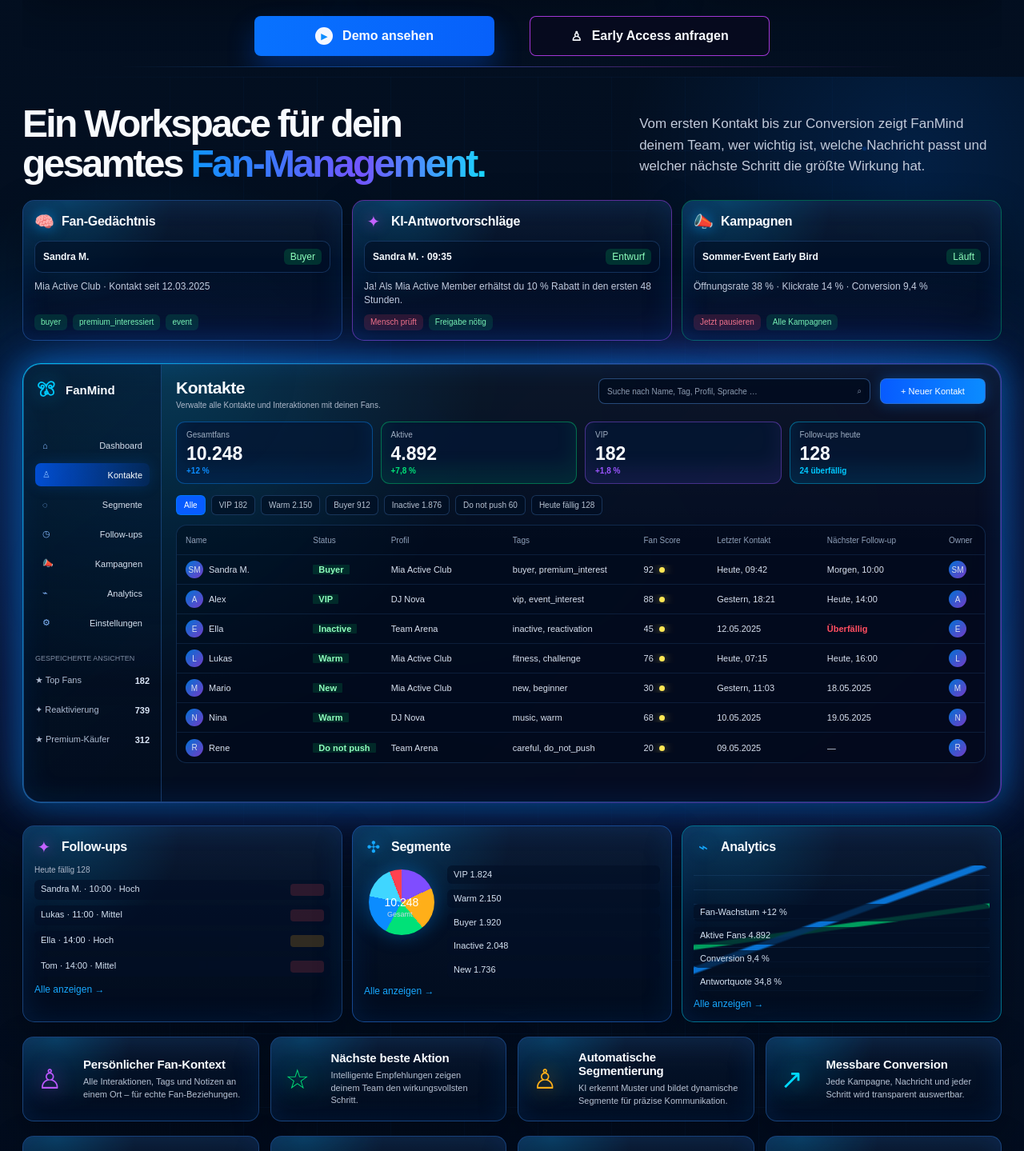
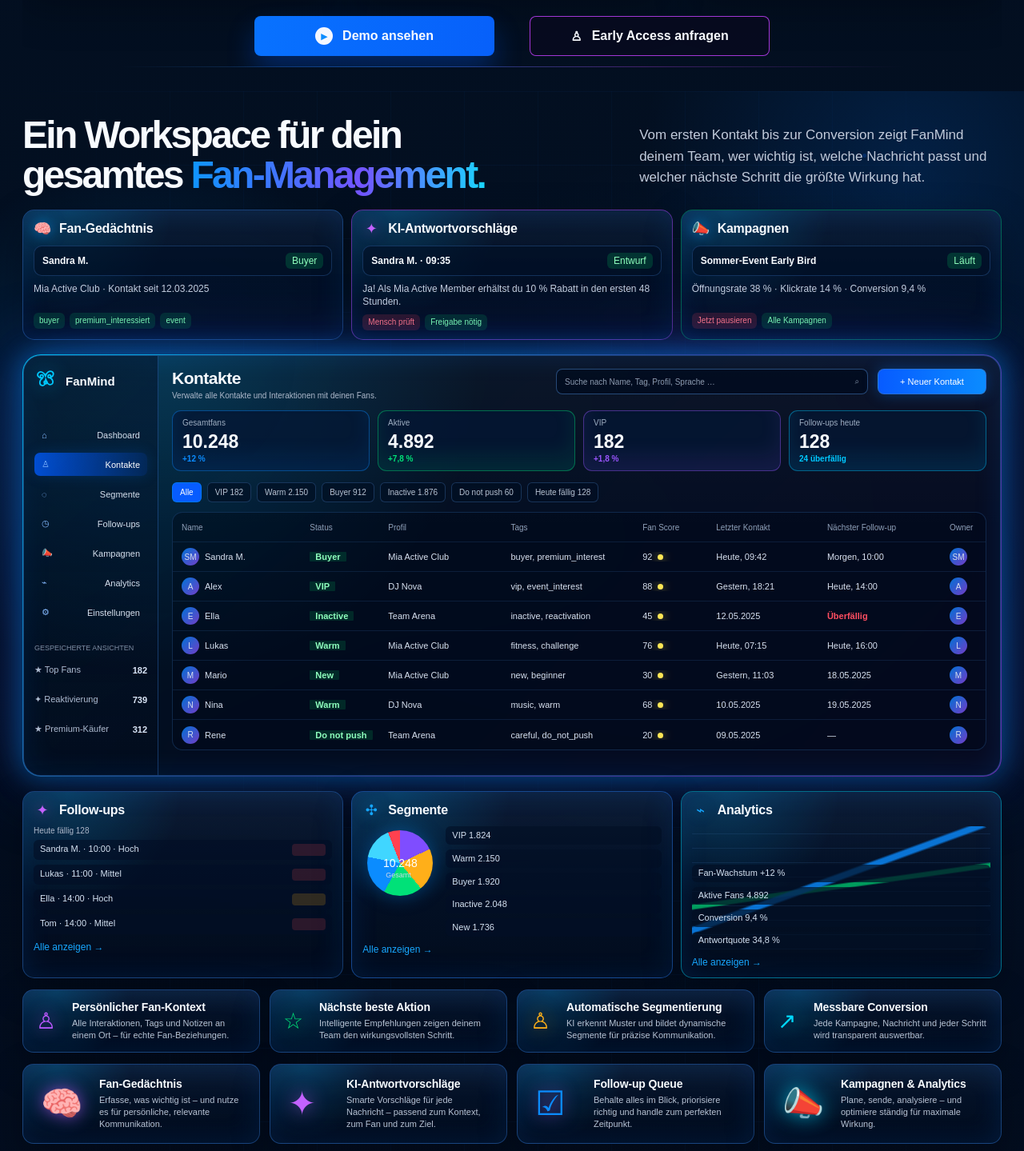
Before and after one commit to Bernds-tech/FanMind, a Next.js app: page /landing-v2 in a window 1280 px wide. Shown: the part 1951-3390 px from the top of the page at 80% size. Built offline with nearby package versions, Linux system fonts and the light colour scheme.

Commit message:
Refine product showcase visual structure

```diff
--- a/src/app/landing-v2/landing-v2.module.css
+++ b/src/app/landing-v2/landing-v2.module.css
@@ -1328,8 +1328,8 @@
 .productShowcase {
   position: relative;
   z-index: 1;
-  margin-top: 12px;
-  padding: 34px 0 28px;
+  margin-top: 30px;
+  padding: 30px 0 26px;
   isolation: isolate;
 }
 
@@ -1365,7 +1365,7 @@
   grid-template-columns: minmax(500px, 0.82fr) minmax(420px, 0.55fr);
   justify-content: space-between;
   gap: 96px;
-  margin-bottom: 20px;
+  margin-bottom: 18px;
 }
 
 .showcaseHeader h2 {
@@ -1392,14 +1392,14 @@
 
 .showcaseStage {
   display: grid;
-  grid-template-columns: minmax(280px, 0.36fr) minmax(960px, 1fr) minmax(280px, 0.34fr);
-  gap: 28px;
+  grid-template-columns: minmax(300px, 0.31fr) minmax(1080px, 1fr) minmax(300px, 0.3fr);
+  gap: 22px;
   align-items: center;
 }
 
 .showcaseSideColumn {
   display: grid;
-  gap: 12px;
+  gap: 10px;
 }
 
 .showcaseMiniCard,
@@ -1430,8 +1430,10 @@
 }
 
 .showcaseMiniCard {
-  min-height: 150px;
-  padding: 14px 14px 12px;
+  display: grid;
+  align-content: start;
+  min-height: 142px;
+  padding: 12px 13px 11px;
   border-radius: 15px;
 }
 
@@ -1450,10 +1452,10 @@
 .showcaseMiniTitle span {
   display: inline-grid;
   place-items: center;
-  width: 24px;
-  height: 24px;
+  width: 22px;
+  height: 22px;
   color: #15a7ff;
-  font-size: 20px;
+  font-size: 18px;
   text-shadow: 0 0 18px rgba(0, 160, 255, 0.74);
 }
 
@@ -1475,8 +1477,8 @@
   justify-content: space-between;
   align-items: center;
   gap: 10px;
-  margin-top: 12px;
-  padding: 9px 10px;
+  margin-top: 10px;
+  padding: 8px 10px;
   border: 1px solid rgba(58, 118, 193, 0.34);
   border-radius: 10px;
   background: rgba(2, 17, 39, 0.68);
@@ -1506,11 +1508,11 @@
 .showcaseMiniCard p {
   position: relative;
   z-index: 1;
-  margin-top: 9px;
-  min-height: 33px;
+  margin-top: 8px;
+  min-height: 30px;
   color: #c5cfdf;
   font-size: 12px;
-  line-height: 1.38;
+  line-height: 1.34;
 }
 
 .showcaseTags {
@@ -1518,12 +1520,12 @@
   z-index: 1;
   display: flex;
   flex-wrap: wrap;
-  gap: 7px;
-  margin-top: 10px;
+  gap: 6px;
+  margin-top: 8px;
 }
 
 .showcaseTags span {
-  padding: 5px 8px;
+  padding: 5px 7px;
   border-radius: 6px;
   color: #7dffb1;
   background: rgba(0, 162, 85, 0.2);
@@ -1541,7 +1543,7 @@
   padding: 1px;
   border-radius: 23px;
   background: linear-gradient(135deg, rgba(0, 200, 255, 0.98), rgba(73, 118, 255, 0.6) 46%, rgba(159, 66, 255, 0.74));
-  box-shadow: 0 0 42px rgba(0, 144, 255, 0.66), 0 0 120px rgba(62, 84, 255, 0.4), 0 24px 76px rgba(0, 0, 0, 0.46);
+  box-shadow: 0 0 34px rgba(0, 144, 255, 0.58), 0 0 92px rgba(62, 84, 255, 0.34), 0 24px 76px rgba(0, 0, 0, 0.46);
 }
 
 .showcaseDashboardWrap::before,
@@ -1554,9 +1556,9 @@
 }
 
 .showcaseDashboardWrap::before {
-  inset: -26px;
-  background: radial-gradient(ellipse at center, rgba(0, 132, 255, 0.52), transparent 69%);
-  filter: blur(17px);
+  inset: -22px;
+  background: radial-gradient(ellipse at center, rgba(0, 132, 255, 0.44), transparent 70%);
+  filter: blur(16px);
 }
 
 .showcaseDashboardWrap::after {
@@ -1567,8 +1569,8 @@
 
 .showcaseDashboard {
   display: grid;
-  grid-template-columns: 172px 1fr;
-  min-height: 548px;
+  grid-template-columns: 168px 1fr;
+  min-height: 526px;
   border-radius: 22px;
   background: rgba(2, 10, 25, 0.95);
 }
@@ -1576,7 +1578,7 @@
 .showcaseSidebar {
   position: relative;
   z-index: 1;
-  padding: 18px 14px;
+  padding: 16px 13px;
   border-right: 1px solid rgba(52, 117, 202, 0.42);
   background: linear-gradient(180deg, rgba(3, 19, 43, 0.58), rgba(0, 8, 20, 0.18));
 }
@@ -1646,12 +1648,12 @@
 .showcaseMainPanel {
   position: relative;
   z-index: 1;
-  padding: 17px 18px 17px;
+  padding: 16px 17px 15px;
 }
 
 .showcaseTopbar {
   display: grid;
-  grid-template-columns: minmax(190px, 1fr) minmax(245px, 340px) 132px;
+  grid-template-columns: minmax(210px, 1fr) minmax(300px, 390px) 136px;
   gap: 12px;
   align-items: start;
 }
@@ -1697,12 +1699,12 @@
   display: grid;
   grid-template-columns: repeat(4, minmax(0, 1fr));
   gap: 10px;
-  margin-top: 15px;
+  margin-top: 13px;
 }
 
 .showcaseMetric {
-  min-height: 65px;
-  padding: 10px 12px;
+  min-height: 61px;
+  padding: 9px 12px;
   border: 1px solid color-mix(in srgb, var(--accent) 44%, transparent);
   border-radius: 11px;
   background: rgba(5, 23, 52, 0.76);
@@ -1828,8 +1830,10 @@
 }
 
 .showcaseInsightCard {
-  min-height: 150px;
-  padding: 14px;
+  display: grid;
+  align-content: start;
+  min-height: 142px;
+  padding: 12px 13px;
   border-radius: 15px;
 }
 
@@ -1841,8 +1845,8 @@
   position: relative;
   z-index: 1;
   display: grid;
-  gap: 7px;
-  margin-top: 11px;
+  gap: 6px;
+  margin-top: 9px;
 }
 
 .insightRows span,
@@ -1935,18 +1939,18 @@
 .showcaseBenefitGrid {
   display: grid;
   grid-template-columns: repeat(4, minmax(0, 1fr));
-  gap: 14px;
-  margin-top: 18px;
-  padding-inline: 405px 345px;
+  gap: 12px;
+  margin-top: 14px;
+  padding-inline: clamp(180px, 18vw, 300px);
 }
 
 .showcaseBenefitGrid article {
   display: grid;
-  grid-template-columns: 44px 1fr;
-  align-items: center;
-  gap: 13px;
-  min-height: 92px;
-  padding: 16px 18px;
+  grid-template-columns: 34px 1fr;
+  align-items: center;
+  gap: 11px;
+  min-height: 78px;
+  padding: 13px 16px;
   border-radius: 14px;
 }
 
@@ -1955,9 +1959,9 @@
   position: relative;
   z-index: 1;
   color: #ba58ff;
-  font-size: 34px;
+  font-size: 28px;
   line-height: 1;
-  text-shadow: 0 0 23px rgba(186, 88, 255, 0.7);
+  text-shadow: 0 0 20px rgba(186, 88, 255, 0.66);
 }
 
 .showcaseBenefitGrid article:nth-child(2) > span { color: #00e178; text-shadow: 0 0 23px rgba(0, 225, 120, 0.62); }
@@ -1968,40 +1972,40 @@
 .showcaseFeatureStrip h3 {
   position: relative;
   z-index: 1;
-  font-size: 15px;
-  letter-spacing: -0.2px;
+  font-size: 14px;
+  letter-spacing: -0.15px;
 }
 
 .showcaseBenefitGrid p,
 .showcaseFeatureStrip p {
   position: relative;
   z-index: 1;
-  margin-top: 6px;
+  margin-top: 5px;
   color: #b8c3d4;
   font-size: 11px;
-  line-height: 1.43;
+  line-height: 1.36;
 }
 
 .showcaseFeatureStrip {
   display: grid;
   grid-template-columns: repeat(4, minmax(0, 1fr));
-  gap: 14px;
-  margin-top: 18px;
+  gap: 12px;
+  margin-top: 14px;
 }
 
 .showcaseFeatureStrip article {
   display: grid;
-  grid-template-columns: 70px 1fr;
-  align-items: center;
-  gap: 18px;
-  min-height: 108px;
-  padding: 20px 28px;
+  grid-template-columns: 58px 1fr;
+  align-items: center;
+  gap: 15px;
+  min-height: 92px;
+  padding: 16px 22px;
   border-radius: 14px;
 }
 
 .showcaseFeatureStrip article > span {
   color: #0b8cff;
-  font-size: 50px;
+  font-size: 42px;
 }
 
 .showcaseFeatureStrip article:nth-child(2) > span { color: #c362ff; text-shadow: 0 0 23px rgba(195, 98, 255, 0.68); }
@@ -2177,6 +2181,17 @@
   border-radius: 50%;
   color: #fff;
   font-size: 20px;
+}
+
+@media (max-width: 1700px) {
+  .showcaseStage {
+    grid-template-columns: minmax(270px, 0.31fr) minmax(980px, 1fr) minmax(270px, 0.3fr);
+    gap: 18px;
+  }
+
+  .showcaseBenefitGrid {
+    padding-inline: clamp(120px, 14vw, 235px);
+  }
 }
 
 @media (max-width: 1500px) {
```
